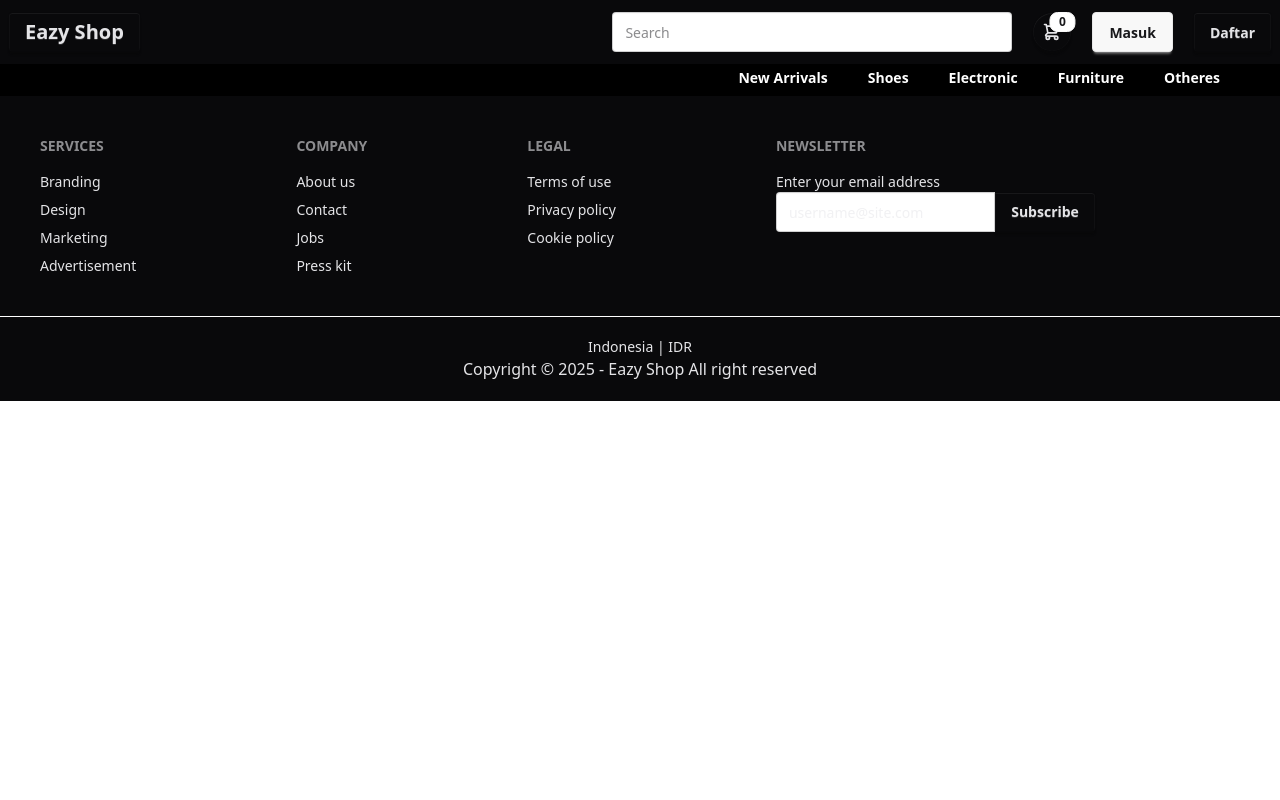
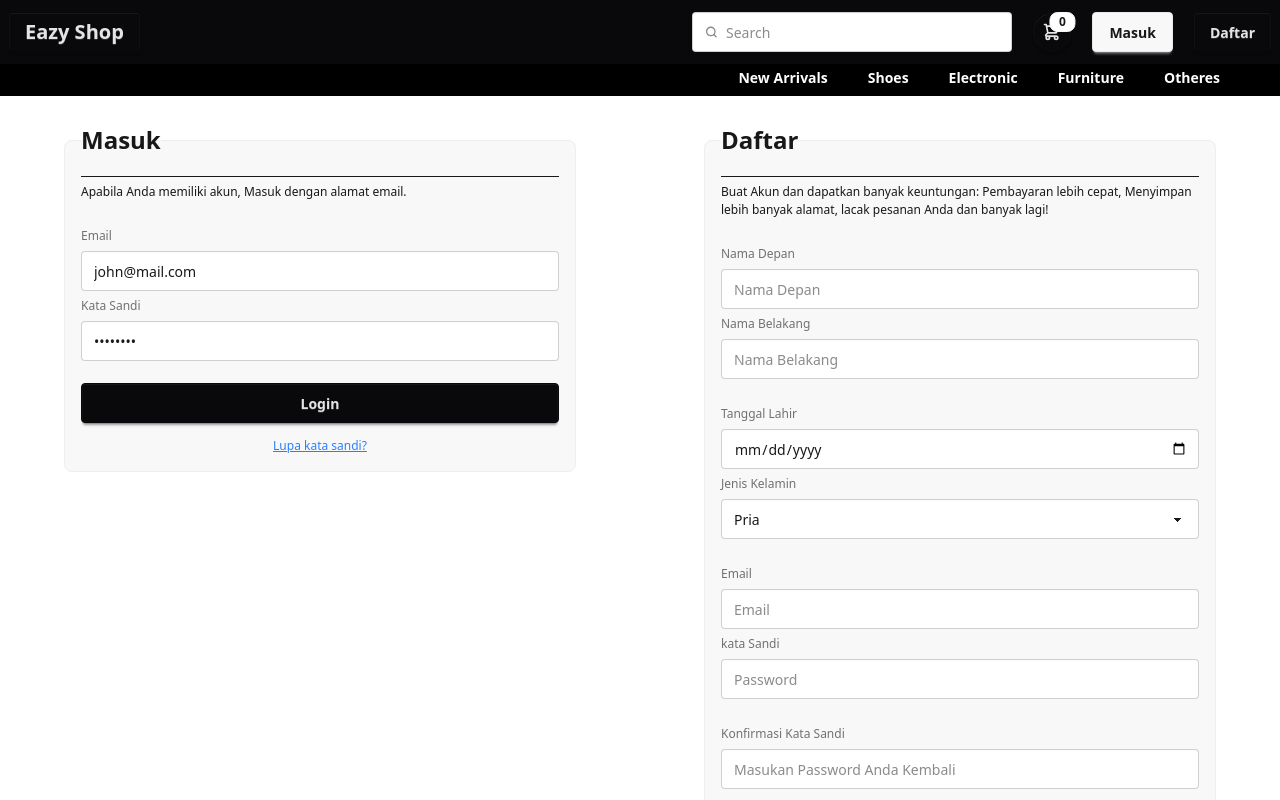
Before and after one commit to Mhusnul/store, a React (Vite) app: page /login in a window 1280 px wide. Shown: the top 800 px of the page. Built offline with nearby package versions, Linux system fonts and the light colour scheme.

Commit message:
feat: login logout

```diff
--- a/src/App.jsx
+++ b/src/App.jsx
@@ -10,6 +10,7 @@ import DetailProduct from "./components/DetailProduct";
 import Footer from "./components/Footer";
 import Navbar from "./components/Navbar";
 import Cart from "./components/Cart";
+import LoginForm from "./components/LoginForm";
 
 function App() {
   return (
@@ -24,6 +25,7 @@ function App() {
         <Route path="/others" element={<Others />} />
         <Route path="/products/:id" element={<DetailProduct />} />
         <Route path="/cart" element={<Cart />} />
+        <Route path="/login" element={<LoginForm />} />
       </Routes>
       <Footer />
     </>
--- a/src/api/api.js
+++ b/src/api/api.js
@@ -1,21 +1,16 @@
+// src/api/api.js
 import axios from "axios";
 
 const api = axios.create({
   baseURL: "https://api.escuelajs.co/api/v1",
-  headers: {
-    "Content-Type": "Application/json",
-  },
 });
 
-api.interceptors.request.use(
-  (config) => {
-    const token = localStorage.getItem("token");
-    if (token) {
-      config.headers.Authorization = `Bearer ${token}`;
-    }
-    return config;
-  },
-  (error) => Promise.reject(error)
-);
+api.interceptors.request.use((config) => {
+  const token = localStorage.getItem("token");
+  if (token) {
+    config.headers["Authorization"] = `Bearer ${token}`;
+  }
+  return config;
+});
 
 export default api;
--- /dev/null
+++ b/src/api/auth.js
@@ -0,0 +1,14 @@
+import api from "./api";
+
+export const login = async (email, password) => {
+  const res = await api.post("/auth/login", { email, password });
+  localStorage.setItem("token", res.data.access_token);
+  localStorage.setItem("refreshToken", res.data.refresh_token);
+  return res.data;
+};
+
+export const logout = () => {
+  localStorage.removeItem("token");
+  localStorage.removeItem("refreshToken");
+  delete api.defaults.headers.common["Authorization"];
+};
--- /dev/null
+++ b/src/components/LoginForm.jsx
@@ -0,0 +1,140 @@
+import React, { useEffect, useState } from "react";
+import { login } from "../api/auth";
+import { useNavigate } from "react-router";
+
+function LoginForm() {
+  const [form, setForm] = useState({
+    email: "john@mail.com",
+    password: "changeme",
+  });
+
+  const navigate = useNavigate();
+
+  const handleSubmit = async (e) => {
+    e.preventDefault();
+
+    try {
+      await login(form.email, form.password);
+      window.dispatchEvent(new Event("login"));
+      navigate("/others");
+    } catch (error) {
+      alert("gagal login :" + error.message);
+    }
+  };
+
+  return (
+    <section className="grid grid-cols-1 lg:grid-cols-2 justify-items-center py-5 ">
+      <form onSubmit={handleSubmit}>
+        <fieldset className="fieldset bg-base-200 border-base-300 rounded-box border p-4 w-sm md:w-lg">
+          <legend className="fieldset-legend text-2xl font-bold">Masuk</legend>
+
+          <hr />
+          <p className="mb-5">
+            Apabila Anda memiliki akun, Masuk dengan alamat email.
+          </p>
+
+          <label className="label">Email</label>
+          <input
+            type="email"
+            className="input w-full"
+            placeholder="Email"
+            required
+            value={form.email}
+            onChange={(e) => setForm({ ...form, email: e.target.value })}
+          />
+
+          <label className="label">Kata Sandi</label>
+          <input
+            type="password"
+            className="input w-full"
+            placeholder="Password"
+            required
+            value={form.password}
+            onChange={(e) => setForm({ ...form, password: e.target.value })}
+          />
+
+          <button
+            type="submit"
+            className="btn btn-neutral mt-4 mb-2 hover:bg-white hover:text-black"
+          >
+            Login
+          </button>
+          <a href="" className="text-blue-500 underline text-center">
+            Lupa kata sandi?
+          </a>
+        </fieldset>
+      </form>
+
+      <form className="">
+        <fieldset className="fieldset bg-base-200 border-base-300 rounded-box border p-4 w-sm md:w-lg">
+          <legend className="fieldset-legend text-2xl font-bold">Daftar</legend>
+
+          <hr />
+          <p className="mb-5">
+            Buat Akun dan dapatkan banyak keuntungan: Pembayaran lebih cepat,
+            Menyimpan lebih banyak alamat, lacak pesanan Anda dan banyak lagi!
+          </p>
+
+          <label className="label">Nama Depan</label>
+          <input
+            type="text"
+            className="input w-full"
+            placeholder="Nama Depan"
+            required
+          />
+
+          <label className="label">Nama Belakang</label>
+          <input
+            type="text"
+            className="input w-full mb-5"
+            placeholder="Nama Belakang"
+            required
+          />
+
+          <label className="label">Tanggal Lahir</label>
+          <label className="input w-full">
+            <input type="date" />
+          </label>
+
+          <label className="label">Jenis Kelamin</label>
+          <label className="select mb-5 w-full">
+            <select>
+              <option>Pria</option>
+              <option>Wanita</option>
+            </select>
+          </label>
+
+          <label className="label">Email</label>
+          <input
+            type="email"
+            className="input w-full"
+            placeholder="Email"
+            required
+          />
+
+          <label className="label">kata Sandi</label>
+          <input
+            type="password"
+            className="input w-full mb-5"
+            placeholder="Password"
+            required
+          />
+
+          <label className="label">Konfirmasi Kata Sandi</label>
+          <input
+            type="password"
+            className="input w-full mb-5"
+            placeholder="Masukan Password Anda Kembali"
+            required
+          />
+
+          <button className="btn btn-neutral mt-4 hover:bg-white hover:text-black">
+            Daftar
+          </button>
+        </fieldset>
+      </form>
+    </section>
+  );
+}
+
+export default LoginForm;
--- a/src/components/Navbar.jsx
+++ b/src/components/Navbar.jsx
@@ -1,10 +1,37 @@
-import React, { useState } from "react";
+import React, { useEffect, useState } from "react";
 import { Link, useNavigate } from "react-router";
 import Category from "./Category";
 import { useCart } from "../context/CartContext";
+import { logout } from "../api/auth";
 
 function Navbar() {
   const { cart } = useCart();
+  const [isLogin, setIsLogin] = useState(false);
+
+  //logout
+  useEffect(() => {
+    const checkLogin = () => {
+      const token = localStorage.getItem("token");
+      setIsLogin(!!token);
+    };
+
+    checkLogin();
+
+    window.addEventListener("login", checkLogin);
+    window.addEventListener("logout", checkLogin);
+
+    return () => {
+      window.removeEventListener("login", checkLogin);
+      window.removeEventListener("logout", checkLogin);
+    };
+  }, []);
+
+  const handleLogout = () => {
+    logout();
+    setIsLogin(false);
+    window.dispatchEvent(new Event("logout"));
+    navigate("/");
+  };
 
   const totalItems = cart.reduce((sum, item) => sum + item.quantity, 0);
   const totalPrice = cart.reduce((_, item) => totalItems * item.price, 0);
@@ -62,16 +89,27 @@ function Navbar() {
             <li>
               <Link to="/">Home</Link>
             </li>
+            {isLogin ? (
+              <>
+                <li>
+                  <button onClick={() => handleLogout()}> Logout</button>
+                </li>
+              </>
+            ) : (
+              <>
                 <li>
                   <Link to="/login">Masuk</Link>
                 </li>
                 <li>
                   <Link to="/register">Daftar</Link>
                 </li>
+              </>
+            )}
+
             <li>
-              <a>
-                Cart <span className="badge badge-sm">8</span>
-              </a>
+              <Link to={"/cart"}>
+                Cart <span className="badge badge-sm">{totalItems}</span>
+              </Link>
             </li>
           </ul>
         </div>
@@ -83,11 +121,26 @@ function Navbar() {
             Eazy Shop
           </Link>
         </div>
-        <form onSubmit={handleSearch}>
+        <form className="input" onSubmit={handleSearch}>
+          <svg
+            className="h-[1em] opacity-50"
+            xmlns="http://www.w3.org/2000/svg"
+            viewBox="0 0 24 24"
+          >
+            <g
+              strokeLinejoin="round"
+              strokeLinecap="round"
+              strokeWidth="2.5"
+              fill="none"
+              stroke="currentColor"
+            >
+              <circle cx="11" cy="11" r="8"></circle>
+              <path d="m21 21-4.3-4.3"></path>
+            </g>
+          </svg>
           <input
             type="text"
             placeholder="Search"
-            className="input input-bordered w-24 md:w-100 navbar-center"
             onChange={(e) => setKeyword(e.target.value)}
           />
           <button type="submit"></button>
@@ -132,7 +185,7 @@ function Navbar() {
                 ))}
                 <span className="text-red-500"> $ {totalPrice}</span>
                 <div className="card-actions">
-                  <Link to={"cart"} className="btn btn-neutral btn-block">
+                  <Link to={"/cart"} className="btn btn-neutral btn-block">
                     View cart
                   </Link>
                 </div>
@@ -140,12 +193,25 @@ function Navbar() {
             </div>
           </div>
         </div>
-        <div className="">
-          <a className="btn">Masuk</a>
+
+        {isLogin ? (
+          <div>
+            <button className="btn" onClick={() => handleLogout()}>
+              Logout
+            </button>
           </div>
-        <div className="">
+        ) : (
+          <>
+            <div>
+              <Link className="btn" to="/login">
+                Masuk
+              </Link>
+            </div>
+            <div>
               <a className="btn btn-neutral">Daftar</a>
             </div>
+          </>
+        )}
       </div>
 
       <Category />
--- a/src/pages/LandingPage.jsx
+++ b/src/pages/LandingPage.jsx
@@ -14,7 +14,7 @@ function LandingPage() {
       <BrandCorousel />
       <CtaCorousel />
       <Benner />
-      <Product filtredByCategory="Shoes" />
+      <Product />
       <CardGender />
     </>
   );
```
Lines whose indentation alone changed are shown as unchanged.
